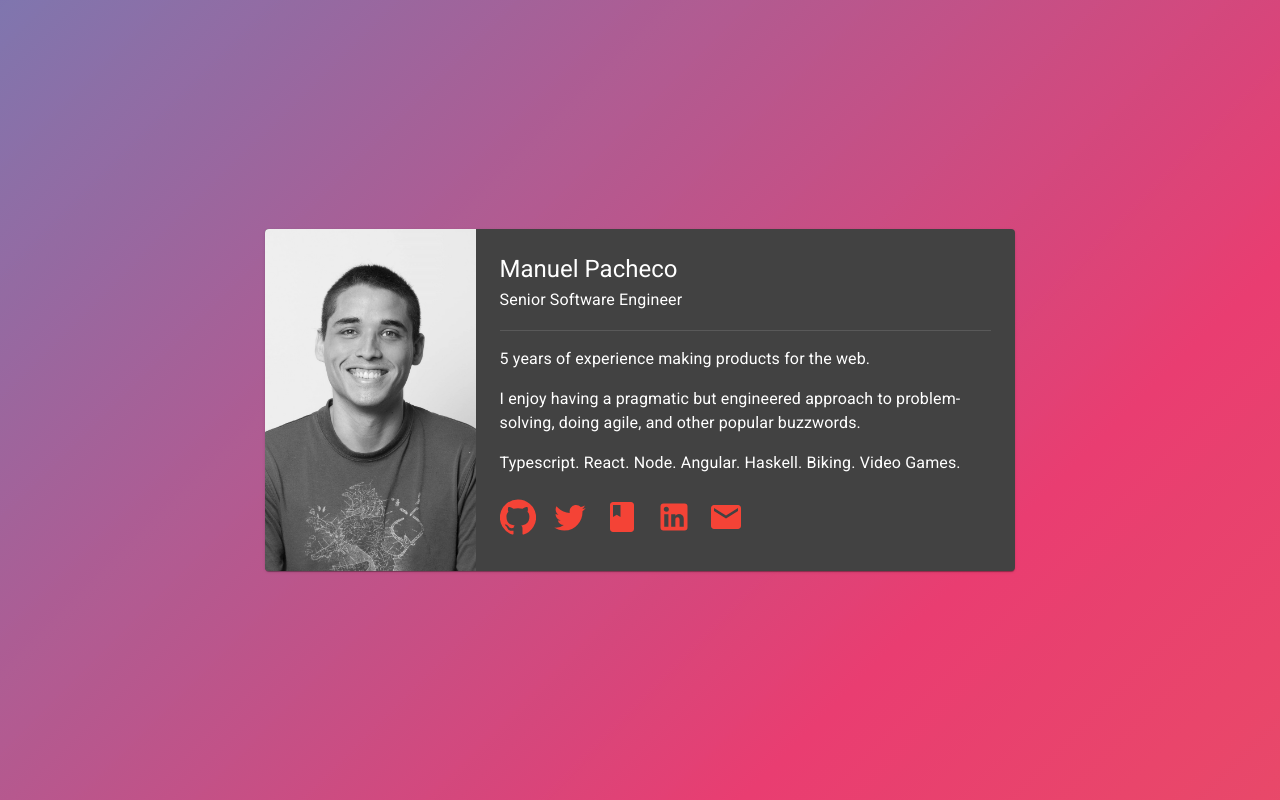
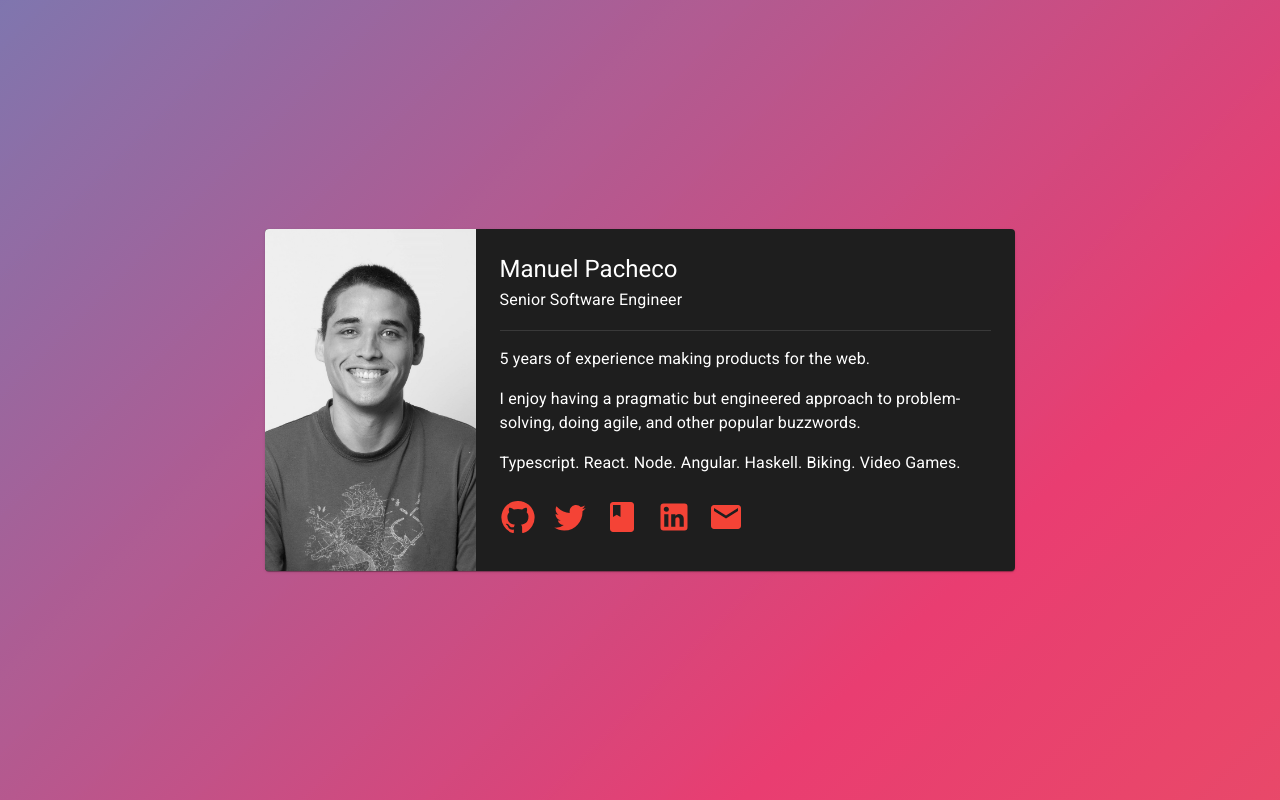
Before and after one commit to ShadowManu/website, a Gatsby site: page / in a window 1280 px wide. Built offline with nearby package versions, Linux system fonts and the light colour scheme; Gatsby itself is replaced by a stand-in of ours.

Commit message:
update material ui code

```diff
--- a/src/components/networks.tsx
+++ b/src/components/networks.tsx
@@ -1,13 +1,13 @@
 import React from "react";
 
-import Tooltip, { TooltipProps } from "@material-ui/core/Tooltip";
+import Tooltip, { TooltipProps } from "@mui/material/Tooltip";
 import styled from "styled-components";
 
-import GitHub from "@material-ui/icons/GitHub";
-import Twitter from "@material-ui/icons/Twitter";
-import Book from "@material-ui/icons/Book";
-import LinkedIn from "@material-ui/icons/LinkedIn";
-import Email from "@material-ui/icons/Email";
+import GitHub from "@mui/icons-material/GitHub";
+import Twitter from "@mui/icons-material/Twitter";
+import Book from "@mui/icons-material/Book";
+import LinkedIn from "@mui/icons-material/LinkedIn";
+import Email from "@mui/icons-material/Email";
 
 // prettier-ignore
 const items = [
@@ -20,7 +20,7 @@
 
 const Root = styled.div`
   max-width: 244px;
-  padding-bottom: ${({ theme }) => theme.spacing(1)}px;
+  padding-bottom: ${({ theme }) => theme.spacing(1)};
 
   display: flex;
   flex-direction: row;
--- a/src/components/shell.tsx
+++ b/src/components/shell.tsx
@@ -1,7 +1,11 @@
 import React from "react";
 
-import { Box, Card } from "@material-ui/core";
-import { ThemeProvider as MuiThemeProvider } from "@material-ui/core/styles";
+import Box from "@mui/material/Box";
+import Card from "@mui/material/Card";
+import {
+  ThemeProvider as MuiThemeProvider,
+  StyledEngineProvider,
+} from "@mui/material/styles";
 import styled, { ThemeProvider as SCThemeProvider } from "styled-components";
 import media from "styled-media-query";
 
@@ -37,7 +41,7 @@
 
 export const PageCard = styled(Card)<TProps>`
   margin: 0 auto;
-  margin-top: ${({ $centered, theme }) => ($centered ? 0 : theme.spacing(2))}px;
+  margin-top: ${({ $centered, theme }) => ($centered ? 0 : theme.spacing(2))};
 
   ${media.lessThan("small")`
     width: 100%;
--- a/src/core/theme.ts
+++ b/src/core/theme.ts
@@ -1,9 +1,9 @@
-import { createTheme } from "@material-ui/core/styles";
-import red from "@material-ui/core/colors/red";
+import { createTheme } from "@mui/material/styles";
+import red from "@mui/material/colors/red";
 
 export const theme = createTheme({
   palette: {
-    type: "dark",
+    mode: "dark",
     primary: red,
     background: {
       default: "#121212", // As per MD specs
--- a/src/pages/index.tsx
+++ b/src/pages/index.tsx
@@ -1,6 +1,8 @@
 import React from "react";
 
-import { Box, Divider, Typography } from "@material-ui/core";
+import Box from "@mui/material/Box";
+import Divider from "@mui/material/Divider";
+import Typography from "@mui/material/Typography";
 import styled from "styled-components";
 import media from "styled-media-query";
 
@@ -47,23 +49,23 @@
 `;
 
 const StyledBox = styled(Box)`
-  padding: ${({ theme }) => theme.spacing(3)}px;
+  padding: ${({ theme }) => theme.spacing(3)};
   flex: 7;
   box-sizing: border-box;
 `;
 
 const StyledDivider = styled(Divider).attrs(() => ({ variant: "middle" }))`
-  margin: ${({ theme }) => theme.spacing(2)}px 0 !important;
+  margin: ${({ theme }) => theme.spacing(2)} 0 !important;
 `;
 
 const Phrase = styled(Typography).attrs(() => ({ variant: "body1" }))`
   & + & {
-    margin-top: ${({ theme }) => theme.spacing(2)}px;
+    margin-top: ${({ theme }) => theme.spacing(2)};
   }
 `;
 
 const StyledNetworks = styled(Networks)`
-  margin-top: ${({ theme }) => theme.spacing(3)}px;
+  margin-top: ${({ theme }) => theme.spacing(3)};
 `;
 
 const IndexPage = () => {
```
